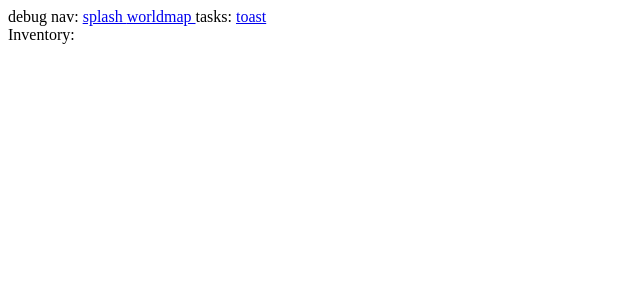
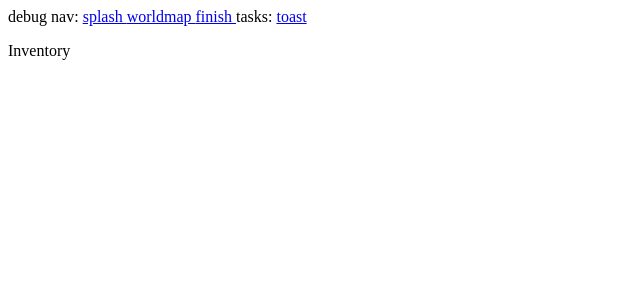
Before and after one commit to dewdropawoo/ludrpg, an Angular app: page / in a window 1280 px wide. Shown: the top 300 px of the page, without its empty margins (0-640 px from the left). Built offline with nearby package versions, Linux system fonts and the light colour scheme.

Commit message:
add finish component

```diff
--- a/src/app/app-routing.module.ts
+++ b/src/app/app-routing.module.ts
@@ -1,11 +1,13 @@
 import { NgModule } from '@angular/core';
 import { RouterModule, Routes } from '@angular/router';
+import { FinishComponent } from './finish/finish.component';
 import { ToastComponent } from './task/toast/toast.component';
 import { WorldmapComponent } from './worldmap/worldmap.component';
 
 const routes: Routes = [
   {path: 'worldmap', component: WorldmapComponent},
-  {path: 'task/toast', component: ToastComponent}
+  {path: 'task/toast', component: ToastComponent},
+  {path: 'finish', component: FinishComponent},
 ];
 
 @NgModule({
--- a/src/app/app.component.html
+++ b/src/app/app.component.html
@@ -4,6 +4,8 @@
   <a routerLink="/">splash </a>
 
   <a routerLink="/worldmap">worldmap </a>
+
+  <a routerLink="/finish">finish </a>
 
   tasks:
 
--- a/src/app/inventory/inventory.component.html
+++ b/src/app/inventory/inventory.component.html
@@ -1,8 +1,8 @@
-<div>
-    Inventory:
+<div class="nes-container with-title">
+    <p class="title">Inventory</p>
     <p *ngFor="let item of obtainedItems">{{item.name}}</p>
 </div>
 
 <div *ngIf="inventoryComplete">
-    <a routerLink="/finish">wow you did it</a>
+    <a routerLink="/finish">wow you did it >></a>
 </div>
```
